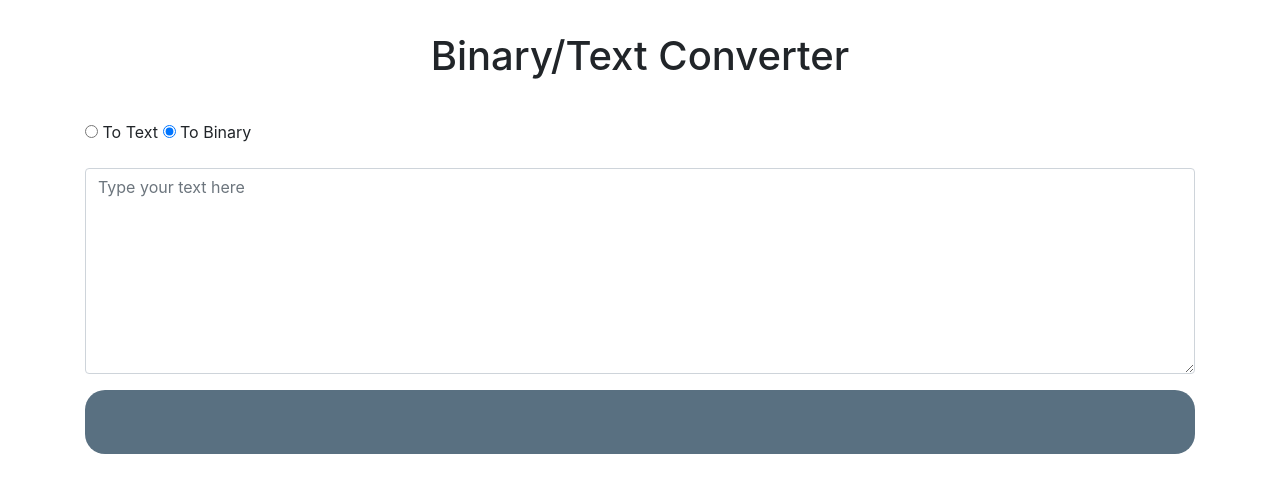
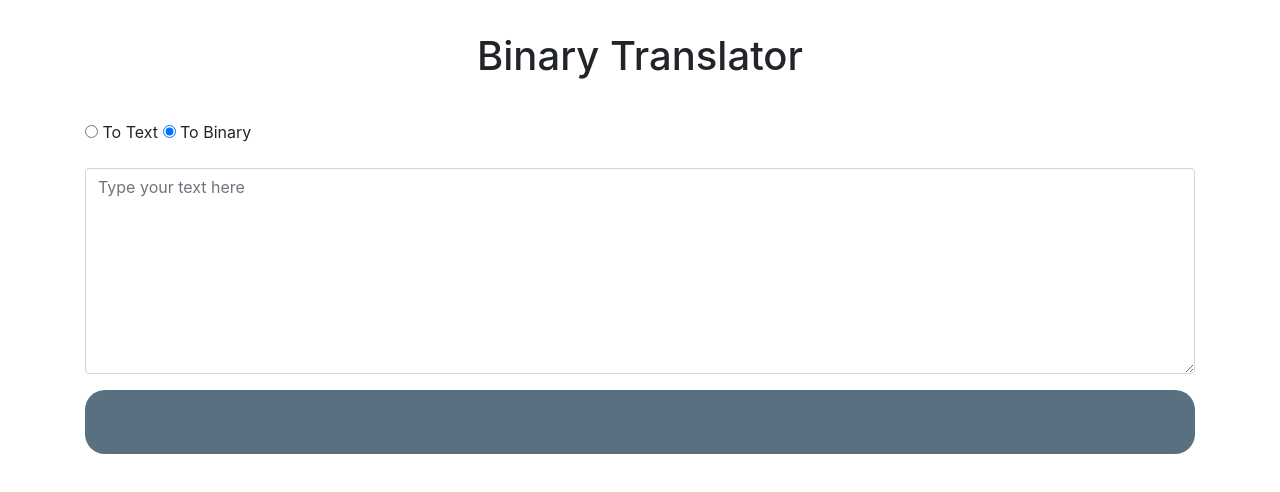
Before and after one commit to maikenegreiros/binarytranslator, a website with bundled scripts: page index.html in a window 1280 px wide. Built offline with nearby package versions, Linux system fonts and the light colour scheme.

Commit message:
Changed title

```diff
--- a/index.html
+++ b/index.html
@@ -2,7 +2,7 @@
 <html>
   <head>
     <meta charset="utf-8" />
-    <title>Binary Converter</title>
+    <title>Binary Translator</title>
     <link
       rel="stylesheet"
       href="node_modules/bootstrap/dist/css/bootstrap.min.css"
@@ -13,7 +13,7 @@
   <body>
     <div class="container">
       <header class="header">
-        <h1>Binary/Text Converter</h1>
+        <h1>Binary Translator</h1>
       </header>
 
       <form class="form">
```
